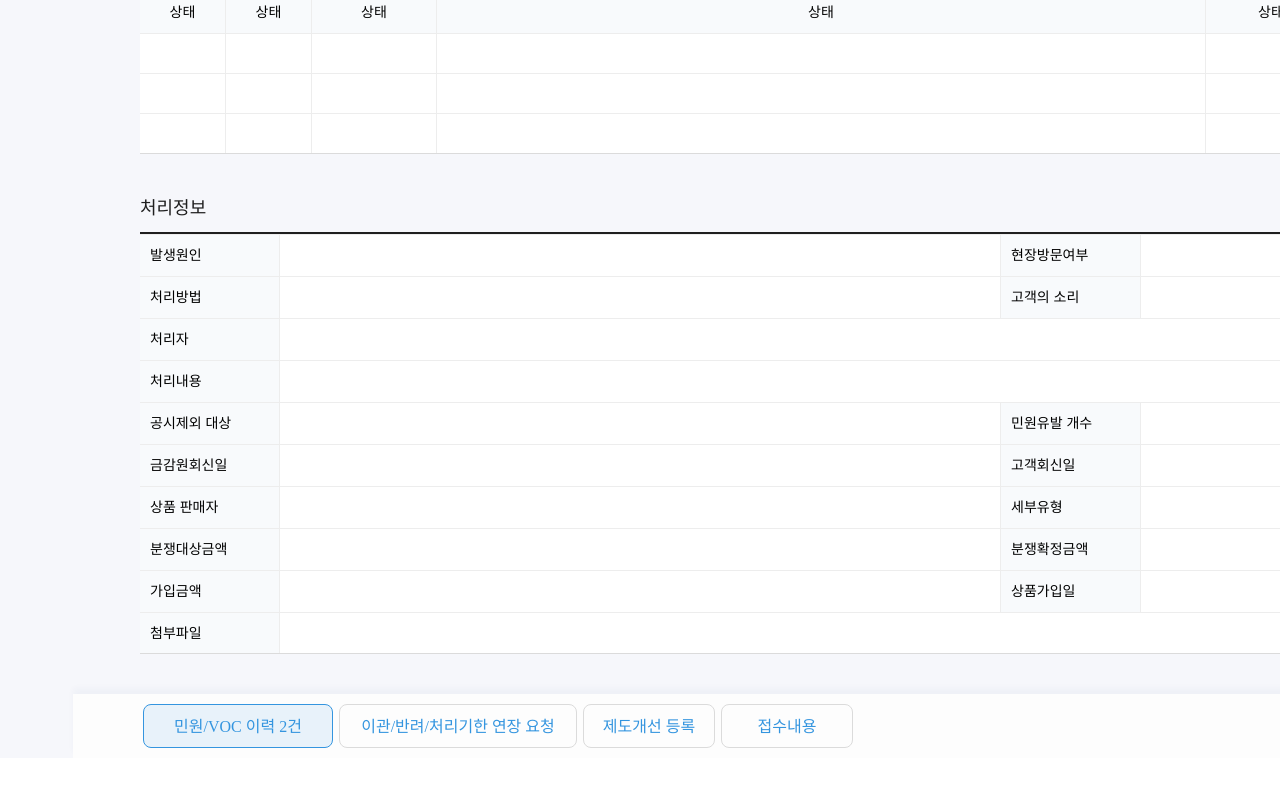
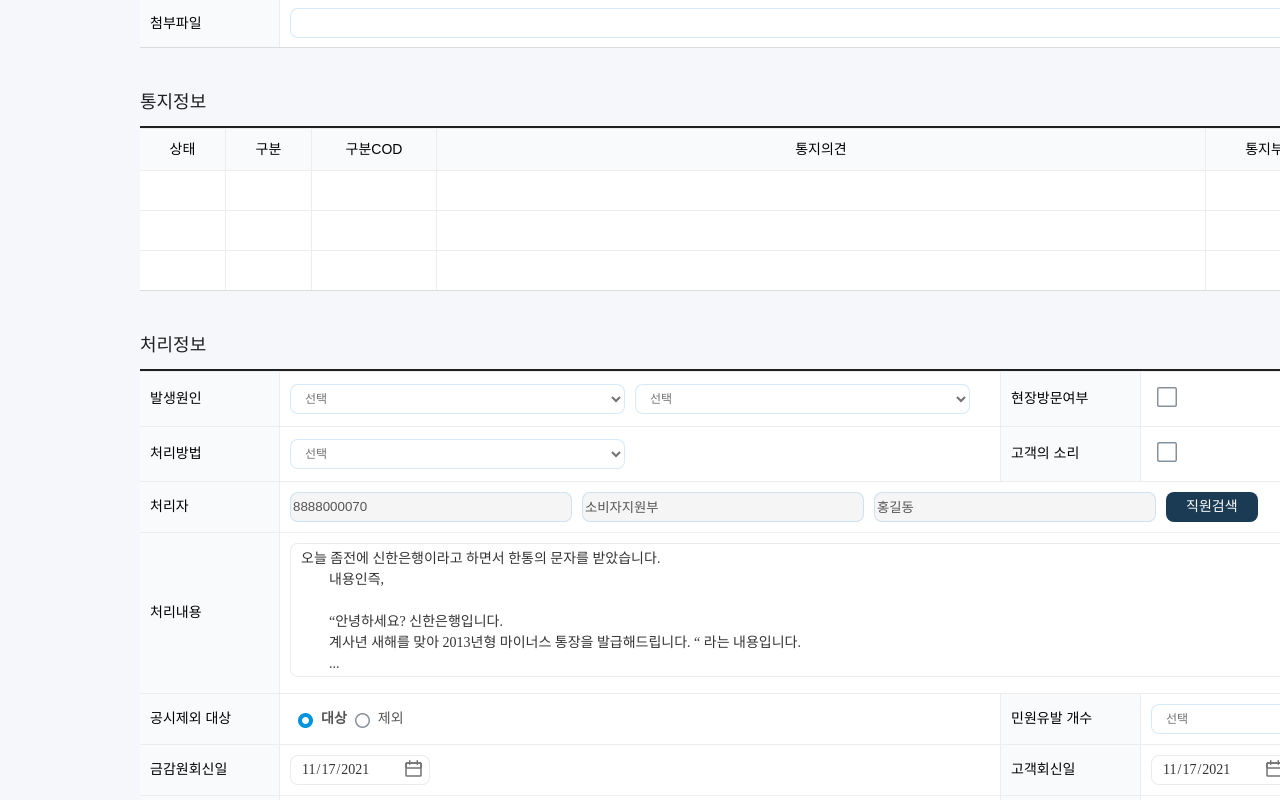
Before and after one commit to csdp0106o2ux/sinhanProject, a React (Create React App) app: page /vocSearch in a window 1280 px wide. Shown: the part 1160-1960 px from the top of the page. Before the commit the page ends 1918 px from the top, so only its background shows below. Built offline with nearby package versions, Linux system fonts and the light colour scheme.

Commit message:
feat: add Radio components

```diff
--- a/src/components/CheckBox/index.jsx
+++ b/src/components/CheckBox/index.jsx
@@ -44,7 +44,7 @@ const Checkbox = (props) => {
     return (
         <Wrap>
             <CheckInput type="checkbox" name={props.name} id={props.id}></CheckInput>
-            <Label htmlFor={props.id}>asdasd</Label>
+            <Label htmlFor={props.id}>{props.label}</Label>
         </Wrap>
     );
 };
--- /dev/null
+++ b/src/components/Radio/index.jsx
@@ -0,0 +1,46 @@
+import React from 'react';
+import { styled } from 'styled-components';
+
+import RadioOff from '../../assets/images/radioOff.png';
+import RadioOn from '../../assets/images/radioOn.png';
+
+const Wrap = styled.div`
+    display: flex;
+    align-items: center;
+`;
+
+const Label = styled.label`
+    margin-left: 2px;
+    font-family: NanumSquareOTFR;
+    font-size: 14px;
+    font-weight: normal;
+    font-stretch: normal;
+    font-style: normal;
+    line-height: 1.5;
+    letter-spacing: normal;
+    color: #555;
+`;
+
+const RadioInput = styled.input`
+    appearance: none;
+    width: 21px;
+    height: 21px;
+    background: url(${RadioOff}) no-repeat 100% 100% / cover;
+    &:checked {
+        background: url(${RadioOn}) no-repeat 100% 100% / cover;
+        & + ${Label} {
+            font-weight: 700;
+        }
+    }
+`;
+
+const Radio = (props) => {
+    return (
+        <Wrap>
+            <RadioInput type="radio" name={props.name} id={props.id} checked={props.checked}></RadioInput>
+            <Label htmlFor={props.id}>{props.label}</Label>
+        </Wrap>
+    );
+};
+
+export default Radio;
--- a/src/components/TextArea/index.jsx
+++ b/src/components/TextArea/index.jsx
@@ -3,7 +3,7 @@ import { styled } from 'styled-components';
 
 const Container = styled.textarea`
     padding: 4px 14px 4px 10px;
-    width: 100%;
+    width: ${(props) => (props.width ? `${props.width}px` : '100%')};
     height: ${(props) => props.height && `${props.height}px`};
     font-family: NanumSquareOTFR;
     font-size: 14px;
@@ -15,13 +15,13 @@ const Container = styled.textarea`
     color: #333;
     border-radius: 8px;
     border: solid 1px rgba(153, 153, 153, 0.2);
-    background-color: #fff;
+    background-color: ${(props) => (props.disabled ? '#f5f5f5' : '#fff')};
     resize: none;
 `;
 
 const TextArea = (props) => {
     return (
-        <Container className="scrollbar" height={props.height}>
+        <Container className="scrollbar" width={props.width} height={props.height} disabled={props.disabled}>
             {props.children}
         </Container>
     );
--- a/src/pages/vocSearch/index.jsx
+++ b/src/pages/vocSearch/index.jsx
@@ -12,6 +12,7 @@ import SearchButton from '../../components/NoticeModal/SearchButton';
 import Checkbox from '../../components/CheckBox';
 import TextArea from '../../components/TextArea';
 import DateInput from '../../components/DateInput';
+import Radio from '../../components/Radio';
 
 const VOCSearch = () => {
     const introEx = {
@@ -19,6 +20,12 @@ const VOCSearch = () => {
 2. 귀 은행에 불만사항을 제기하오니 검토하신 후 처리하여 주시기 바랍니다.
 3. 본인은 영세한 개인사업자로서 보험사고차량에 정비용품을 공급하고 그 대금을 보험사로부터 받을 시 신한은행 계좌로 입금토록 약정하였습니다.
 4. 보험사와 장기미결금 문제와 관련하여 다소 분쟁이 있어 반증자료용으로 보험사별 입금내역자료를 2013년부터 2018년까지 발급을 요청하였습니다.`,
+        1: `오늘 좀전에 신한은행이라고 하면서 한통의 문자를 받았습니다.
+        내용인즉,
+
+        “안녕하세요? 신한은행입니다.
+        계사년 새해를 맞아 2013년형 마이너스 통장을 발급해드립니다. “ 라는 내용입니다.
+        ...`,
     };
 
     return (
@@ -207,7 +214,17 @@ const VOCSearch = () => {
                             </tr>
                             <tr>
                                 <th>관련 민원/VOC</th>
-                                <td colSpan={5}></td>
+                                <td colSpan={5}>
+                                    <CheckBoxWrap>
+                                        <DropDown width={282} marginRight={10}>
+                                            <option>관련민원 선택</option>
+                                            <option>관련민원 선택</option>
+                                        </DropDown>
+                                        <TextInput width={574} marginRight={10} />
+                                        <TextInput width={574} marginRight={10} />
+                                        <DefaultButton width={80} title="조회" />
+                                    </CheckBoxWrap>
+                                </td>
                             </tr>
                         </tbody>
                     </Table>
@@ -222,11 +239,20 @@ const VOCSearch = () => {
                         <tbody>
                             <tr>
                                 <th>접수의견</th>
-                                <td></td>
+                                <td>
+                                    <TextArea disabled width={1540} height={134}>
+                                        {'불만'}
+                                    </TextArea>
+                                </td>
                             </tr>
                             <tr>
                                 <th>첨부파일</th>
-                                <td></td>
+                                <td>
+                                    <CheckBoxWrap>
+                                        <TextInput width={1439} marginRight={10} />
+                                        <DefaultButton width={91} title="찾아보기" />
+                                    </CheckBoxWrap>
+                                </td>
                             </tr>
                         </tbody>
                     </Table>
@@ -248,14 +274,14 @@ const VOCSearch = () => {
                         <thead>
                             <tr>
                                 <th>상태</th>
-                                <th>상태</th>
-                                <th>상태</th>
-                                <th>상태</th>
-                                <th>상태</th>
-                                <th>상태</th>
-                                <th>상태</th>
-                                <th>상태</th>
-                                <th>상태</th>
+                                <th>구분</th>
+                                <th>구분COD</th>
+                                <th>통지의견</th>
+                                <th>통지부점</th>
+                                <th>통지일시</th>
+                                <th>보고기한</th>
+                                <th>처리일시</th>
+                                <th>부서의견서</th>
                             </tr>
                         </thead>
                         <tbody>
@@ -310,45 +336,104 @@ const VOCSearch = () => {
                         <tbody>
                             <tr>
                                 <th>발생원인</th>
-                                <td></td>
+                                <td>
+                                    <CheckBoxWrap>
+                                        <DropDown width={335} marginRight={10}>
+                                            <option> 선택</option>
+                                            <option>선택</option>
+                                        </DropDown>
+                                        <DropDown width={335}>
+                                            <option> 선택</option>
+                                            <option>선택</option>
+                                        </DropDown>
+                                    </CheckBoxWrap>
+                                </td>
                                 <th>현장방문여부</th>
-                                <td></td>
+                                <td>
+                                    <Checkbox />
+                                </td>
                                 <th>고객취하여부</th>
-                                <td></td>
+                                <td>
+                                    <Checkbox />
+                                </td>
                             </tr>
                             <tr>
                                 <th>처리방법</th>
-                                <td></td>
+                                <td>
+                                    <DropDown width={335}>
+                                        <option> 선택</option>
+                                        <option>선택</option>
+                                    </DropDown>
+                                </td>
                                 <th>고객의 소리</th>
-                                <td></td>
+                                <td>
+                                    <Checkbox />
+                                </td>
                                 <th>처리결과</th>
-                                <td></td>
+                                <td>
+                                    <DropDown width={250}>
+                                        <option> 선택</option>
+                                        <option>선택</option>
+                                    </DropDown>
+                                </td>
                             </tr>
                             <tr>
                                 <th>처리자</th>
-                                <td colSpan={5}></td>
+                                <td colSpan={5}>
+                                    <CheckBoxWrap>
+                                        <TextInput disabled width={282} marginRight={10} value={'8888000070'} />
+                                        <TextInput disabled width={282} marginRight={10} value={'소비자지원부'} />
+                                        <TextInput disabled width={282} marginRight={10} value={'홍길동'} />
+                                        <DefaultButton title="직원검색" />
+                                    </CheckBoxWrap>
+                                </td>
                             </tr>
                             <tr>
                                 <th>처리내용</th>
-                                <td colSpan={5}></td>
+                                <td colSpan={5}>
+                                    <TextArea width={1540} height={134}>
+                                        {introEx[1]}
+                                    </TextArea>
+                                </td>
                             </tr>
                             <tr>
                                 <th>공시제외 대상</th>
-                                <td></td>
+                                <td>
+                                    <CheckBoxWrap>
+                                        <Radio id={'except1'} label={'대상'} name={'except'} checked />
+                                        <Radio id={'except2'} label={'제외'} name={'except'} />
+                                    </CheckBoxWrap>
+                                </td>
                                 <th>민원유발 개수</th>
-                                <td colSpan={3}></td>
+                                <td colSpan={3}>
+                                    <DropDown width={290}>
+                                        <option> 선택</option>
+                                        <option>선택</option>
+                                    </DropDown>
+                                </td>
                             </tr>
                             <tr>
                                 <th>금감원회신일</th>
-                                <td></td>
+                                <td>
+                                    <DateInput />
+                                </td>
                                 <th>고객회신일</th>
-                                <td colSpan={3}></td>
+                                <td colSpan={3}>
+                                    <DateInput />
+                                </td>
                             </tr>
                             <tr>
                                 <th>상품 판매자</th>
-                                <td></td>
+                                <td>
+                                    <TextInput width={120} />
+                                </td>
                                 <th>세부유형</th>
-                                <td colSpan={3}></td>
+                                <td colSpan={3}>
+                                    <DropDown width={290}>
+                                        <option> 선택</option>
+                                        <option>선택</option>
+                                    </DropDown>
+                                </td>
                             </tr>
                             <tr>
                                 <th>분쟁대상금액</th>
--- a/src/styles/GlobalStyles.jsx
+++ b/src/styles/GlobalStyles.jsx
@@ -50,7 +50,7 @@ const GlobalStyles = createGlobalStyle`
     }
 
     .scrollbar::-webkit-scrollbar-track {
-        background: white;
+        /* background: white; */
         /*스크롤바 뒷 배경 색상*/
     }
     input[type="date"]::-webkit-calendar-picker-indicator,
```
Also changed, not shown: src/assets/images/radioOff.png (added), src/assets/images/radioOn.png (added).
